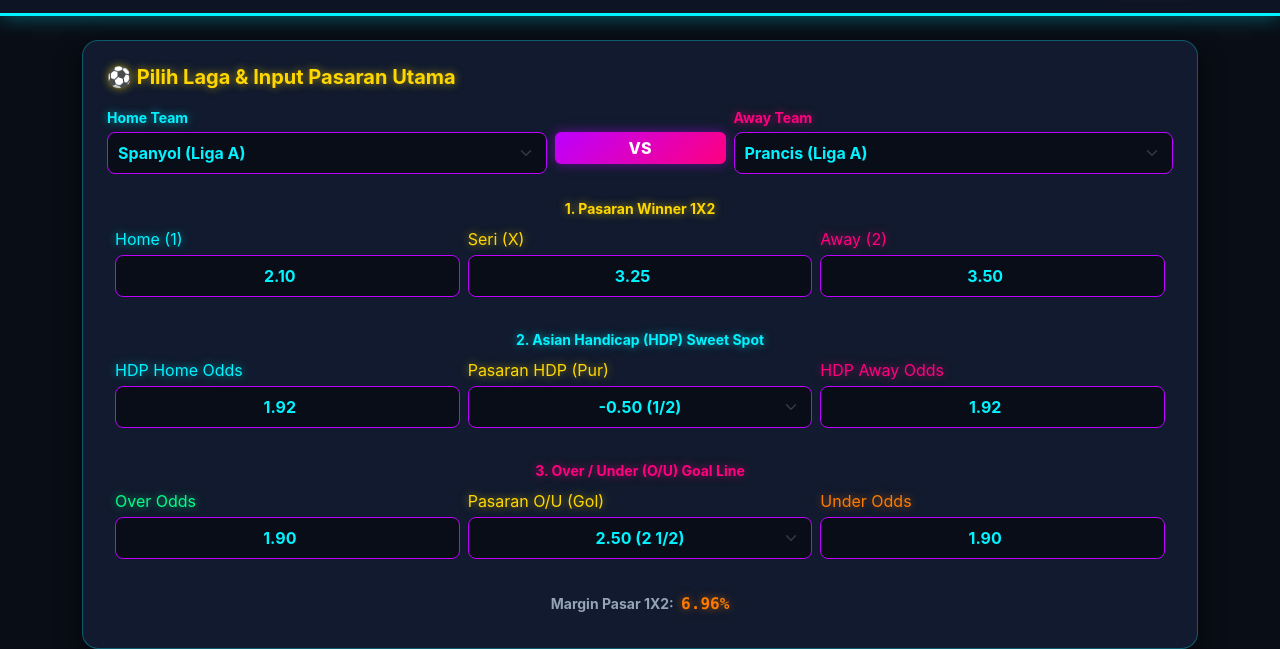
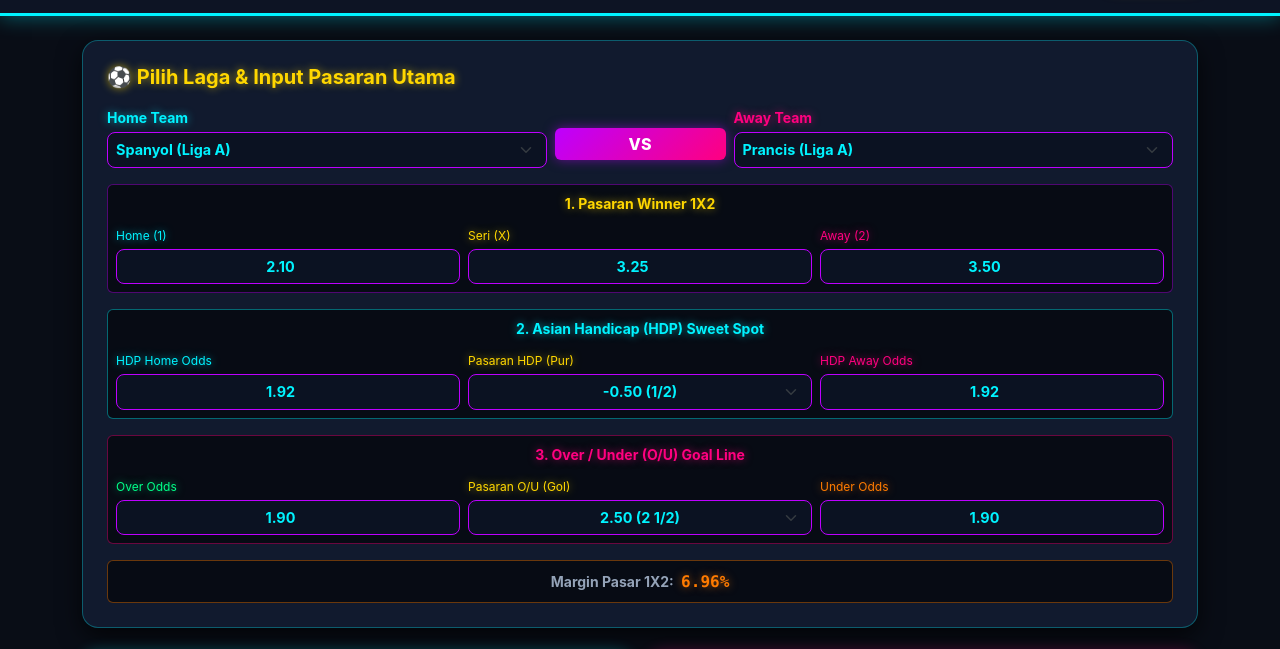
Before and after one commit to naufal2906/Parlaysepakbola, a plain HTML site: page index.html in a window 1280 px wide. Shown: the part 61-710 px from the top of the page. Drawn offline with nearby package versions, Linux system fonts and the light colour scheme.

Commit message:
style.css

```diff
--- a/style.css
+++ b/style.css
@@ -39,6 +39,15 @@ html, body {
   box-shadow: 0 8px 25px rgba(0, 0, 0, 0.7) !important;
 }
 
+.bg-dark-box {
+  background-color: #070b14 !important;
+}
+
+.border-purple { border: 1px solid rgba(189, 0, 255, 0.4) !important; }
+.border-cyan { border: 1px solid rgba(0, 243, 255, 0.4) !important; }
+.border-pink { border: 1px solid rgba(255, 0, 127, 0.4) !important; }
+.border-orange { border: 1px solid rgba(255, 123, 0, 0.4) !important; }
+
 .card-home-glow {
   border: 2px solid var(--neon-cyan) !important;
   box-shadow: 0 0 15px rgba(0, 243, 255, 0.3) !important;
@@ -49,15 +58,19 @@ html, body {
   box-shadow: 0 0 15px rgba(255, 0, 127, 0.3) !important;
 }
 
-/* Input Form Hemat Tempat */
 .form-select, .form-input, input[type="number"] {
-  background-color: #080d18 !important;
-  border: 1.5px solid var(--neon-purple) !important;
+  background-color: #0b1222 !important;
+  border: 1px solid var(--neon-purple) !important;
   color: var(--neon-cyan) !important;
   border-radius: 8px !important;
-  padding: 8px 10px !important;
+  padding: 6px 8px !important;
   font-weight: 700 !important;
+  font-size: 0.9rem !important;
   width: 100%;
+}
+
+.extra-small {
+  font-size: 0.75rem !important;
 }
 
 .text-cyan { color: var(--neon-cyan) !important; text-shadow: 0 0 8px rgba(0, 243, 255, 0.6); }
```
